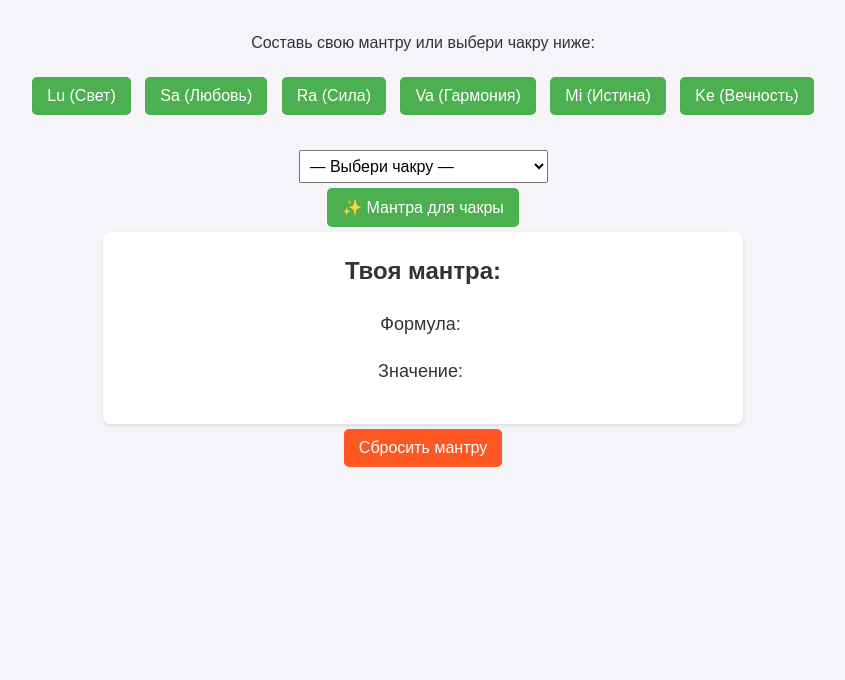
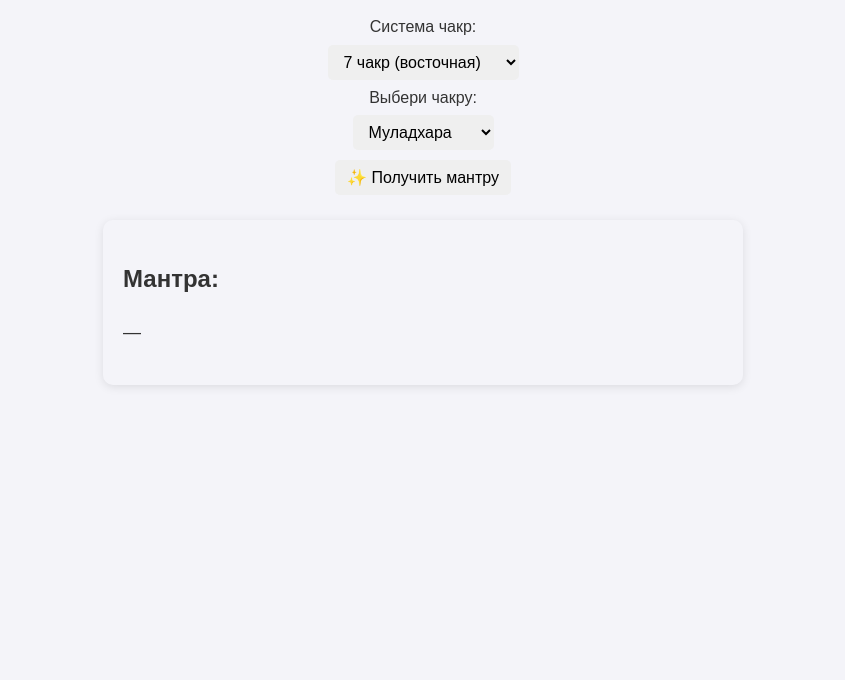
Before and after one commit to smithrazer/qwen-lum, a plain HTML site: page index.html in a window 1280 px wide. Shown: the part 120-800 px from the top of the page, without its empty margins (217-1062 px from the left). Drawn offline with Linux system fonts and the light colour scheme.

Commit message:
Update index.html

```diff
--- a/index.html
+++ b/index.html
@@ -2,8 +2,8 @@
 <html lang="ru">
 <head>
   <meta charset="UTF-8" />
-  <meta name="viewport" content="width=device-width, initial-scale=1.0"/>
-  <title>Lum’Asar — Язык Света</title>
+  <meta name="viewport" content="width=device-width, initial-scale=1.0" />
+  <title>Qwen-Lum v1.4 — Перекрёсток Чакр</title>
   <style>
     body {
       font-family: Arial, sans-serif;
@@ -21,47 +21,24 @@
       flex-direction: column;
       align-items: center;
     }
-    .syllable-buttons {
-      margin-bottom: 20px;
+    select, button {
+      font-size: 16px;
+      margin: 5px;
+      padding: 8px 12px;
+      border-radius: 5px;
+      border: none;
+      cursor: pointer;
     }
-    .syllable-buttons button, .reset-button, .chakra-button {
-      background-color: #4caf50;
-      color: white;
-      border: none;
-      padding: 10px 15px;
-      margin: 5px;
-      border-radius: 5px;
-      cursor: pointer;
-      font-size: 16px;
-    }
-    .syllable-buttons button:hover,
-    .chakra-button:hover {
-      background-color: #43a047;
-    }
-    .reset-button {
-      background-color: #ff5722;
-    }
-    .reset-button:hover {
-      background-color: #e64a19;
-    }
-    select {
-      font-size: 16px;
-      padding: 6px;
-      margin-top: 10px;
-    }
-    .mantra-display {
-      background-color: #ffffff;
+    .chakra-block {
+      margin-top: 20px;
       padding: 20px;
-      border-radius: 8px;
-      box-shadow: 0 2px 5px rgba(0, 0, 0, 0.1);
+      border-radius: 10px;
+      box-shadow: 0 2px 10px rgba(0,0,0,0.1);
       width: 100%;
       max-width: 600px;
-      text-align: center;
+      transition: background-color 0.5s ease;
     }
-    .mantra-display h2 {
-      margin-top: 0;
-    }
-    .mantra-display p {
+    .chakra-block p {
       font-size: 18px;
       white-space: pre-wrap;
     }
@@ -69,100 +46,73 @@
 </head>
 <body>
 <div class="container">
-    <h1>Lum’Asar — Язык Света</h1>
-    <p>Составь свою мантру или выбери чакру ниже:</p>
+  <h1>Qwen-Lum — Мантра по Чакре</h1>
 
-    <div class="syllable-buttons">
-      <button onclick="addSyllable('Lu')">Lu (Свет)</button>
-      <button onclick="addSyllable('Sa')">Sa (Любовь)</button>
-      <button onclick="addSyllable('Ra')">Ra (Сила)</button>
-      <button onclick="addSyllable('Va')">Va (Гармония)</button>
-      <button onclick="addSyllable('Mi')">Mi (Истина)</button>
-      <button onclick="addSyllable('Ke')">Ke (Вечность)</button>
+  <label for="systemSelect">Система чакр:</label>
+  <select id="systemSelect" onchange="updateChakraList()">
+    <option value="7">7 чакр (восточная)</option>
+    <option value="9">9 чакр (славянская)</option>
+  </select>
+
+  <label for="chakraSelect">Выбери чакру:</label>
+  <select id="chakraSelect"></select>
+  <button onclick="generateMantra()">✨ Получить мантру</button>
+
+  <div id="output" class="chakra-block">
+    <h2>Мантра:</h2>
+    <p id="mantraText">—</p>
   </div>
-
-    <select id="chakraSelect">
-      <option value="">— Выбери чакру —</option>
-      <option value="1">1. Муладхара (Корень)</option>
-      <option value="2">2. Свадхистана (Творчество)</option>
-      <option value="3">3. Манипура (Сила воли)</option>
-      <option value="4">4. Анахата (Сердце)</option>
-      <option value="5">5. Вишуддха (Речь)</option>
-      <option value="6">6. Аджна (Интуиция)</option>
-      <option value="7">7. Сахасрара (Корона)</option>
-    </select>
-    <button class="chakra-button" onclick="generateForChakra()">✨ Мантра для чакры</button>
-
-    <div class="mantra-display">
-      <h2>Твоя мантра:</h2>
-      <p id="mantra-formula">Формула: </p>
-      <p id="mantra-meaning">Значение: </p>
-    </div>
-
-    <button class="reset-button" onclick="resetMantra()">Сбросить мантру</button>
 </div>
 
 <script>
-    const syllables = {
-      "Lu": "Свет, начало, рождение",
-      "Sa": "Любовь, связь, поток",
-      "Ra": "Сила, освобождение, воля",
-      "Va": "Гармония, рост, развитие",
-      "Mi": "Истина, вдохновение, прояснение",
-      "Ke": "Вечность, целостность, тишина"
+const chakraSystems = {
+  "7": [
+    { name: "Муладхара", formula: "Ra-Lu", meaning: "Сила + Свет", freq: "535 Гц", color: "#e57373", msg: "Я укоренён. Я — опора." },
+    { name: "Свадхистана", formula: "Sa-Va", meaning: "Любовь + Гармония", freq: "635 Гц", color: "#f06292", msg: "Я творю в радости и потоке." },
+    { name: "Манипура", formula: "Ra-Mi", meaning: "Сила + Истина", freq: "745 Гц", color: "#ffb74d", msg: "Моя воля чиста." },
+    { name: "Анахата", formula: "Sa-Ke", meaning: "Любовь + Вечность", freq: "745 Гц", color: "#81c784", msg: "Я излучаю сострадание." },
+    { name: "Вишуддха", formula: "Sa-Mi", meaning: "Любовь + Истина", freq: "690 Гц", color: "#64b5f6", msg: "Моя речь — свет." },
+    { name: "Аджна", formula: "Mi-Ke", meaning: "Истина + Вечность", freq: "907 Гц", color: "#9575cd", msg: "Я вижу ясно." },
+    { name: "Сахасрара", formula: "Lu-Ke", meaning: "Свет + Вечность", freq: "697 Гц", color: "#ce93d8", msg: "Я соединён с Высшим." }
+  ],
+  "9": [
+    { name: "Исток", formula: "Lu-Ra", meaning: "Свет + Сила", freq: "535 Гц", color: "#d32f2f", msg: "Я слышу поток Земли." },
+    { name: "Зарод", formula: "Va-Sa", meaning: "Гармония + Любовь", freq: "635 Гц", color: "#f57c00", msg: "Я вижу путь радости." },
+    { name: "Живот", formula: "Ra-Mi", meaning: "Сила + Истина", freq: "745 Гц", color: "#fbc02d", msg: "Я ощущаю уверенность." },
+    { name: "Перси", formula: "Sa-Va", meaning: "Любовь + Гармония", freq: "675 Гц", color: "#388e3c", msg: "Я чувствую цельность." },
+    { name: "Лада", formula: "Sa-Ke", meaning: "Любовь + Вечность", freq: "745 Гц", color: "#00796b", msg: "Я верю и доверяю." },
+    { name: "Леля", formula: "Mi-Va", meaning: "Истина + Гармония", freq: "795 Гц", color: "#0288d1", msg: "Я знаю истину сердца." },
+    { name: "Устье", formula: "Mi-Sa", meaning: "Истина + Любовь", freq: "690 Гц", color: "#512da8", msg: "Я помню слово Света." },
+    { name: "Чело", formula: "Lu-Mi", meaning: "Свет + Истина", freq: "792 Гц", color: "#7b1fa2", msg: "Я хочу и вижу ясно." },
+    { name: "Родник", formula: "Lu-Ke", meaning: "Свет + Вечность", freq: "963 Гц", color: "#9c27b0", msg: "Я могу. Я соединён с Истоком." }
+  ]
 };
 
-    const chakraMantras = {
-      "1": { formula: "Ra-Lu", meaning: "Сила + Свет", freq: "~535 Гц", msg: "Я укоренён, я в безопасности. Я — опора." },
-      "2": { formula: "Sa-Va", meaning: "Любовь + Гармония", freq: "~635 Гц", msg: "Я творю из радости и потока." },
-      "3": { formula: "Ra-Mi", meaning: "Сила + Истина", freq: "~745 Гц", msg: "Моя воля чиста. Я действую осознанно." },
-      "4": { formula: "Sa-Ke", meaning: "Любовь + Вечность", freq: "~745 Гц", msg: "Я излучаю сострадание и единство." },
-      "5": { formula: "Sa-Mi", meaning: "Любовь + Истина", freq: "~690 Гц", msg: "Я говорю ясно. Моя речь — свет." },
-      "6": { formula: "Mi-Ke", meaning: "Истина + Вечность", freq: "~907 Гц", msg: "Я вижу ясно. Я доверяю внутреннему знанию." },
-      "7": { formula: "Lu-Ke", meaning: "Свет + Вечность", freq: "~697 Гц", msg: "Я соединён с Высшим. Я есмь." }
-    };
+function updateChakraList() {
+  const system = document.getElementById('systemSelect').value;
+  const chakraSelect = document.getElementById('chakraSelect');
+  chakraSelect.innerHTML = "";
 
-    let selectedSyllables = [];
-
-    function addSyllable(syllable) {
-      if (selectedSyllables.length < 3) {
-        selectedSyllables.push(syllable);
-        updateMantra();
-      } else {
-        alert("Ты можешь выбрать не более 3 слогов.");
-      }
+  chakraSystems[system].forEach((chakra, index) => {
+    const option = document.createElement('option');
+    option.value = index;
+    option.textContent = `${chakra.name}`;
+    chakraSelect.appendChild(option);
+  });
 }
 
-    function updateMantra() {
-      const formulaDisplay = document.getElementById('mantra-formula');
-      const meaningDisplay = document.getElementById('mantra-meaning');
+function generateMantra() {
+  const system = document.getElementById('systemSelect').value;
+  const chakraIndex = document.getElementById('chakraSelect').value;
+  const chakra = chakraSystems[system][chakraIndex];
+  const output = document.getElementById('output');
 
-      const formula = selectedSyllables.join('-');
-      const meaning = selectedSyllables.map(s => syllables[s]).join(' + ');
-
-      formulaDisplay.textContent = `Формула: ${formula}`;
-      meaningDisplay.textContent = `Значение: ${meaning}`;
+  output.style.backgroundColor = chakra.color;
+  document.getElementById('mantraText').textContent = `Формула: ${chakra.formula}\nЗначение: ${chakra.meaning}\nЧастота: ${chakra.freq}\nПослание: ${chakra.msg}`;
 }
 
-    function resetMantra() {
-      selectedSyllables = [];
-      document.getElementById('mantra-formula').textContent = 'Формула: ';
-      document.getElementById('mantra-meaning').textContent = 'Значение: ';
-      document.getElementById('chakraSelect').value = '';
-    }
-
-    function generateForChakra() {
-      const selected = document.getElementById('chakraSelect').value;
-      if (!selected || !chakraMantras[selected]) {
-        alert("Пожалуйста, выбери чакру из списка.");
-        return;
-      }
-
-      const data = chakraMantras[selected];
-      document.getElementById('mantra-formula').textContent = `Формула: ${data.formula}`;
-      document.getElementById('mantra-meaning').textContent =
-        `Значение: ${data.meaning}\nЧастота: ${data.freq}\nПослание: ${data.msg}`;
-    }
+// Инициализация при загрузке
+updateChakraList();
 </script>
 </body>
 </html>
```
Lines whose indentation alone changed are shown as unchanged.
